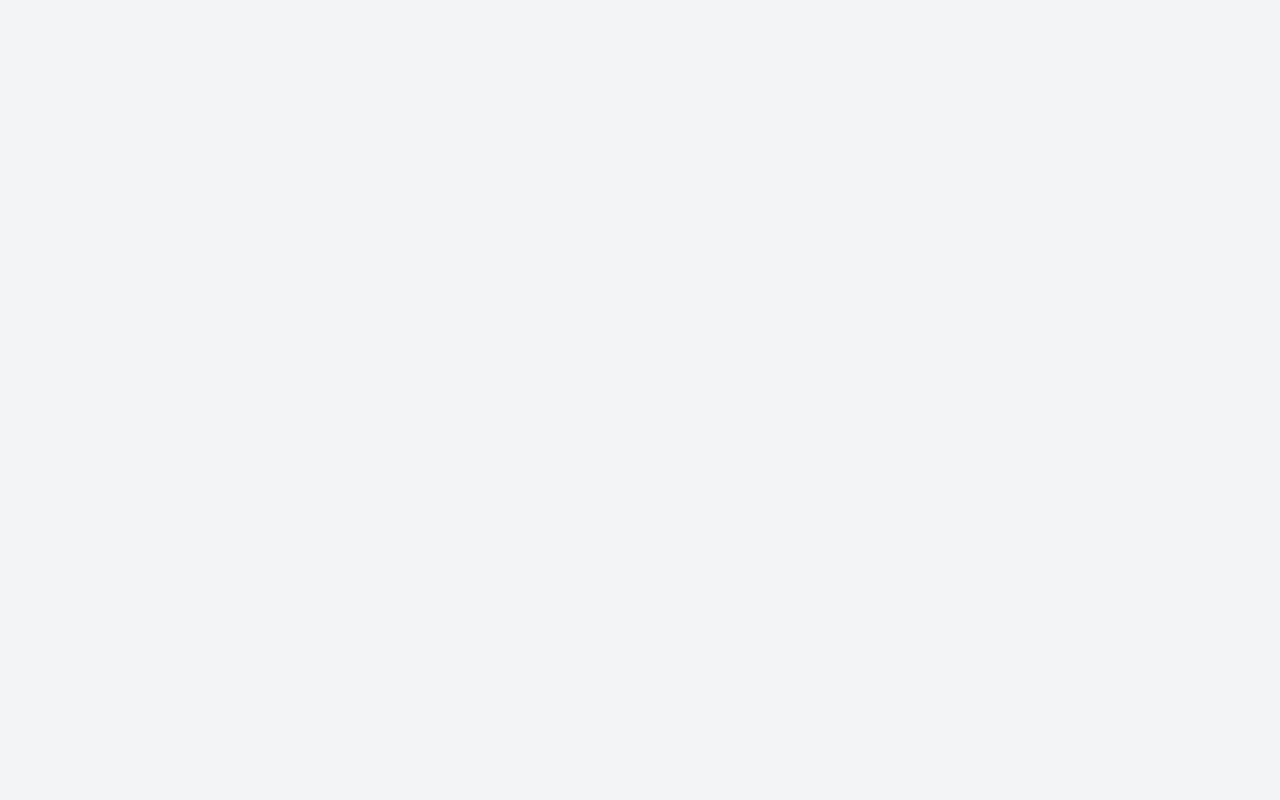
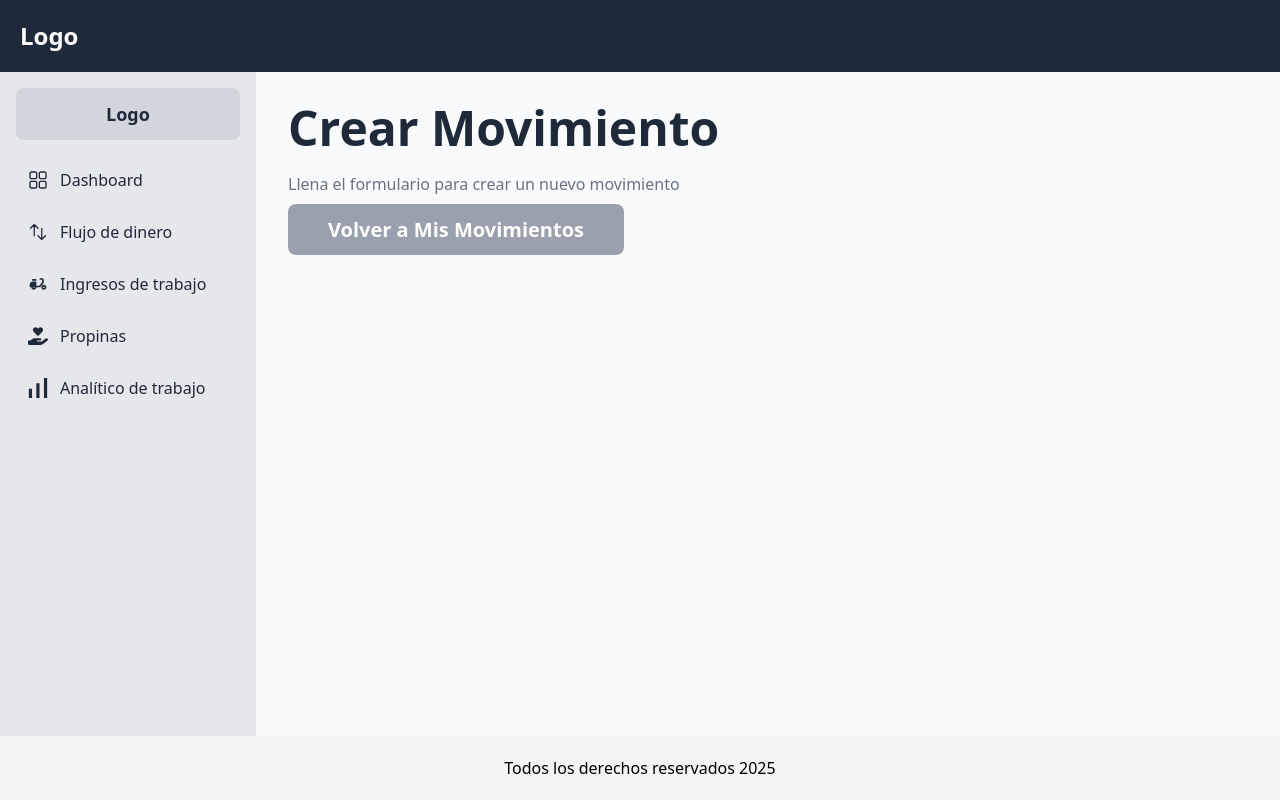
Before and after one commit to osvaldocams/finances-app, a React (Vite) app in the folder frontend/: page /movements/create in a window 1280 px wide. Before the commit this address had no page. Built offline with nearby package versions, Linux system fonts and the light colour scheme.

Commit message:
feat(moneyflux): a files was created to show and to create money movements and connected to each other usin react-router-dom

```diff
--- a/frontend/src/router.tsx
+++ b/frontend/src/router.tsx
@@ -1,6 +1,8 @@
 import { BrowserRouter, Routes, Route } from "react-router-dom"
 import AppLayout from "./layouts/AppLayout"
 import DashboardView from "./views/DashboardView"
+import CreateMovementView from "./views/moneyFlux/CreateMovementView"
+import MovementView from "./views/moneyFlux/MovementView"
 
 
 export default function Router() {
@@ -9,6 +11,8 @@ export default function Router() {
             <Routes>
                 <Route element={<AppLayout />}>
                     <Route path="/" element={<DashboardView />} index />
+                    <Route path="/movements" element={<MovementView/>} />
+                    <Route path="/movements/create" element={<CreateMovementView />} />
                 </Route>
             </Routes>
         </BrowserRouter>
--- /dev/null
+++ b/frontend/src/views/moneyFlux/CreateMovementView.tsx
@@ -0,0 +1,18 @@
+import { Link } from "react-router-dom";
+
+export default function CreateMovementView() {
+    return (
+        <>
+            <h1 className="text-5xl font-black">Crear Movimiento</h1>
+            <p className="tect-2xl font-light text-gray-500 mt-5">Llena el formulario para crear un nuevo movimiento</p>
+            <nav className="my-5">
+                <Link
+                    to="/movements"
+                    className="bg-gray-400 hover:bg-gray-500 px-10 py-3 text-white text-xl font-bold cursor-pointer transition-colors rounded-lg"
+                >
+                    Volver a Mis Movimientos
+                </Link>
+            </nav>
+        </>
+    )
+}
--- /dev/null
+++ b/frontend/src/views/moneyFlux/MovementView.tsx
@@ -0,0 +1,18 @@
+import { Link } from "react-router-dom";
+
+export default function MovementView() {
+    return (
+        <>
+            <h1 className="text-5xl font-black">Mis Movimientos</h1>
+            <p className="tect-2xl font-light text-gray-500 mt-5">Crea y Administra tus Movimientos</p>
+            <nav className="my-5">
+                <Link
+                    to="/movements/create"
+                    className="bg-gray-400 hover:bg-gray-500 px-10 py-3 text-white text-xl font-bold cursor-pointer transition-colors rounded-lg"
+                >
+                    Nuevo Movimiento
+                </Link>
+            </nav>
+        </>
+    )
+}
```
Also changed, not shown: 1 other file (tests, documents, lock files or other folders).
